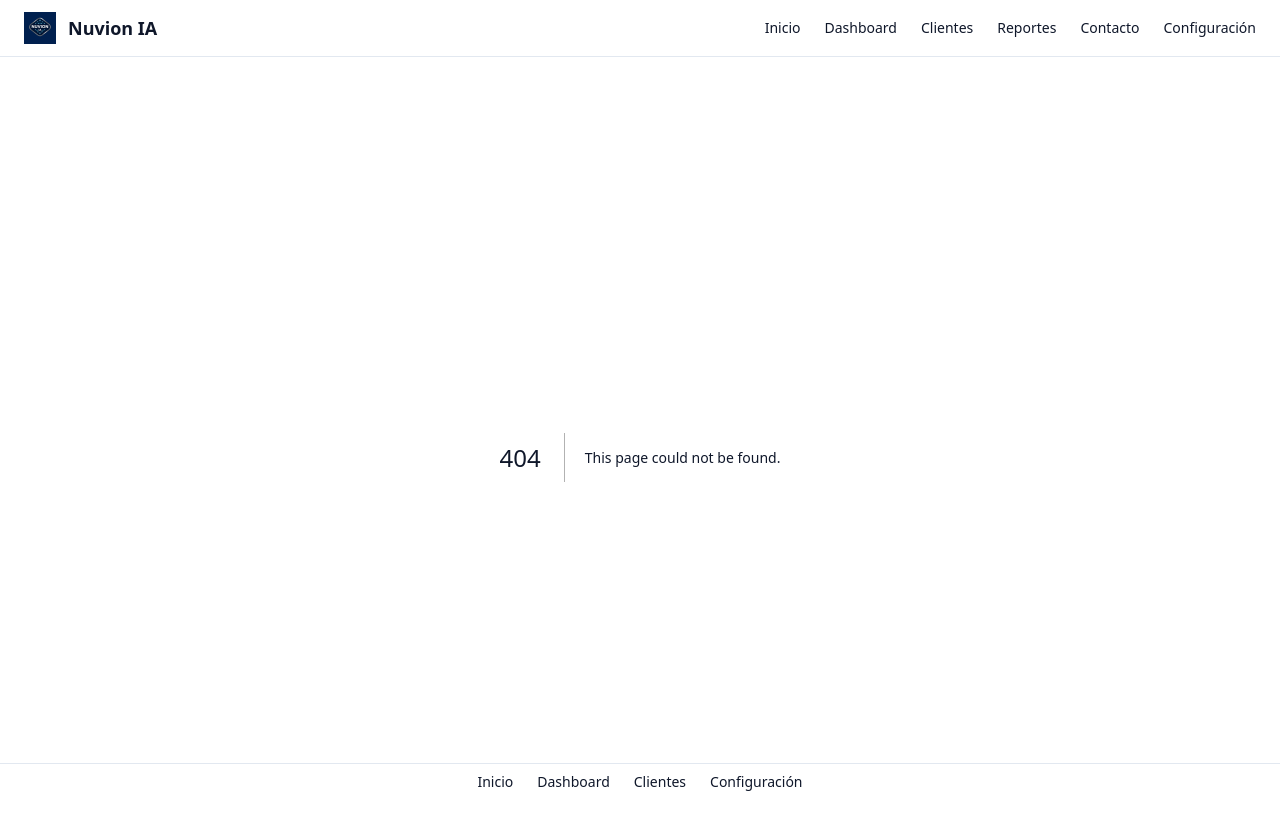
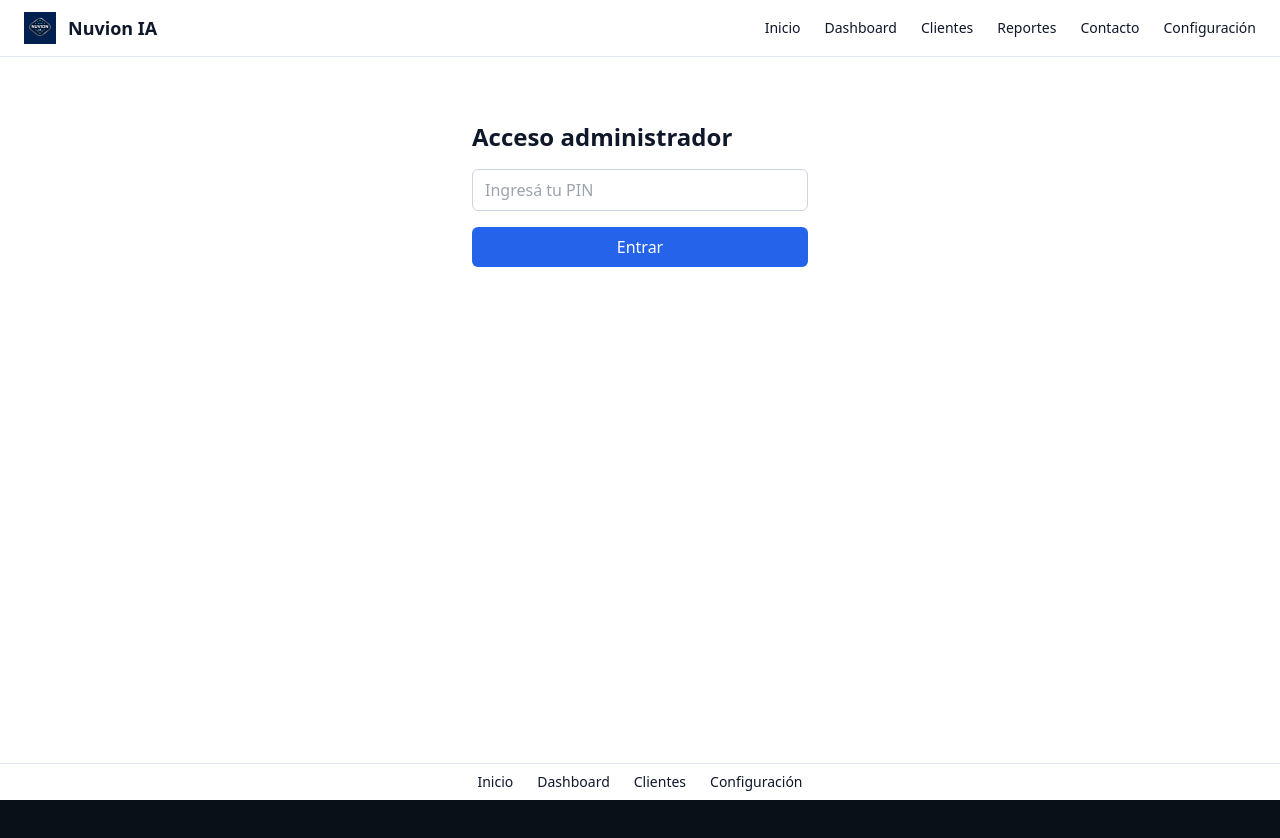
Before and after one commit to ianuvion/nuvion-ia, a Next.js app: page /admin in a window 1280 px wide. Before the commit this address had no page. Shown: the top 838 px of the page. After the commit the page ends 800 px from the top, so only its background shows below. Built offline with nearby package versions, Linux system fonts and the light colour scheme.

Commit message:
Create page.tsx

```diff
--- /dev/null
+++ b/app/admin/page.tsx
@@ -0,0 +1,49 @@
+'use client'
+
+import { useState } from 'react'
+import { useRouter, useSearchParams } from 'next/navigation'
+
+/**
+ * Pantalla sencilla para entrar como admin con PIN.
+ * Settea cookie `admin=1` por 8 horas.
+ * Cambiá el PIN acá o en .env como NEXT_PUBLIC_ADMIN_PIN.
+ */
+export default function AdminPage() {
+  const [pin, setPin] = useState('')
+  const router = useRouter()
+  const sp = useSearchParams()
+  const next = sp.get('next') || '/configuracion'
+
+  const ADMIN_PIN = process.env.NEXT_PUBLIC_ADMIN_PIN || '123456' // <- cambiá si querés
+
+  const onSubmit = (e: React.FormEvent) => {
+    e.preventDefault()
+    if (pin === ADMIN_PIN) {
+      document.cookie = `admin=1; path=/; max-age=${60 * 60 * 8}; SameSite=Lax`
+      router.push(next)
+    } else {
+      alert('PIN incorrecto')
+    }
+  }
+
+  return (
+    <main className="mx-auto max-w-sm px-6 py-16">
+      <h1 className="mb-4 text-2xl font-semibold">Acceso administrador</h1>
+      <form onSubmit={onSubmit} className="space-y-4">
+        <input
+          type="password"
+          value={pin}
+          onChange={(e) => setPin(e.target.value)}
+          placeholder="Ingresá tu PIN"
+          className="w-full rounded-md border border-slate-300 bg-white px-3 py-2 outline-none focus:ring-2 focus:ring-blue-500 dark:border-slate-700 dark:bg-slate-900"
+        />
+        <button
+          type="submit"
+          className="w-full rounded-md bg-blue-600 px-3 py-2 font-medium text-white hover:bg-blue-700"
+        >
+          Entrar
+        </button>
+      </form>
+    </main>
+  )
+}
```
